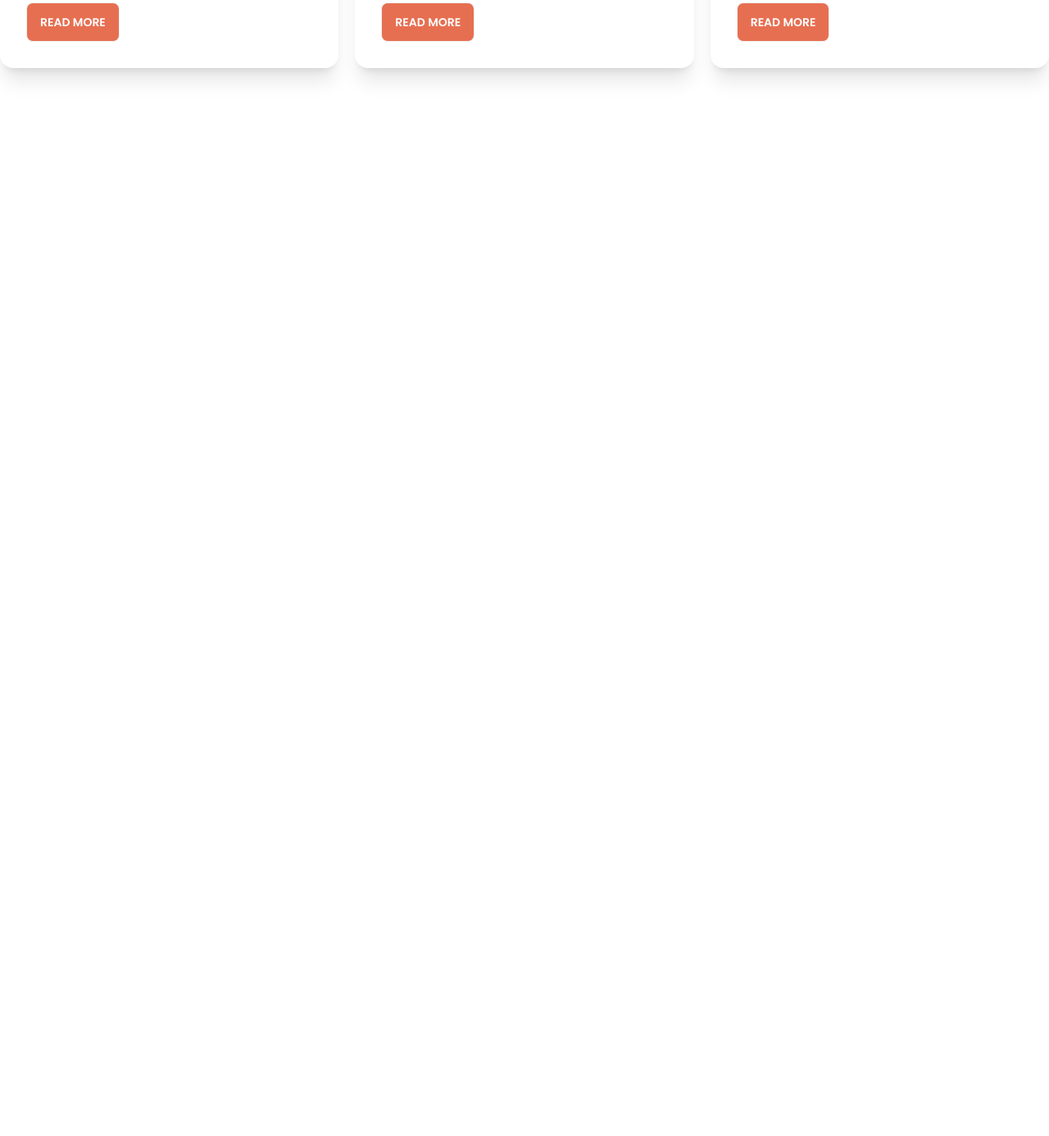
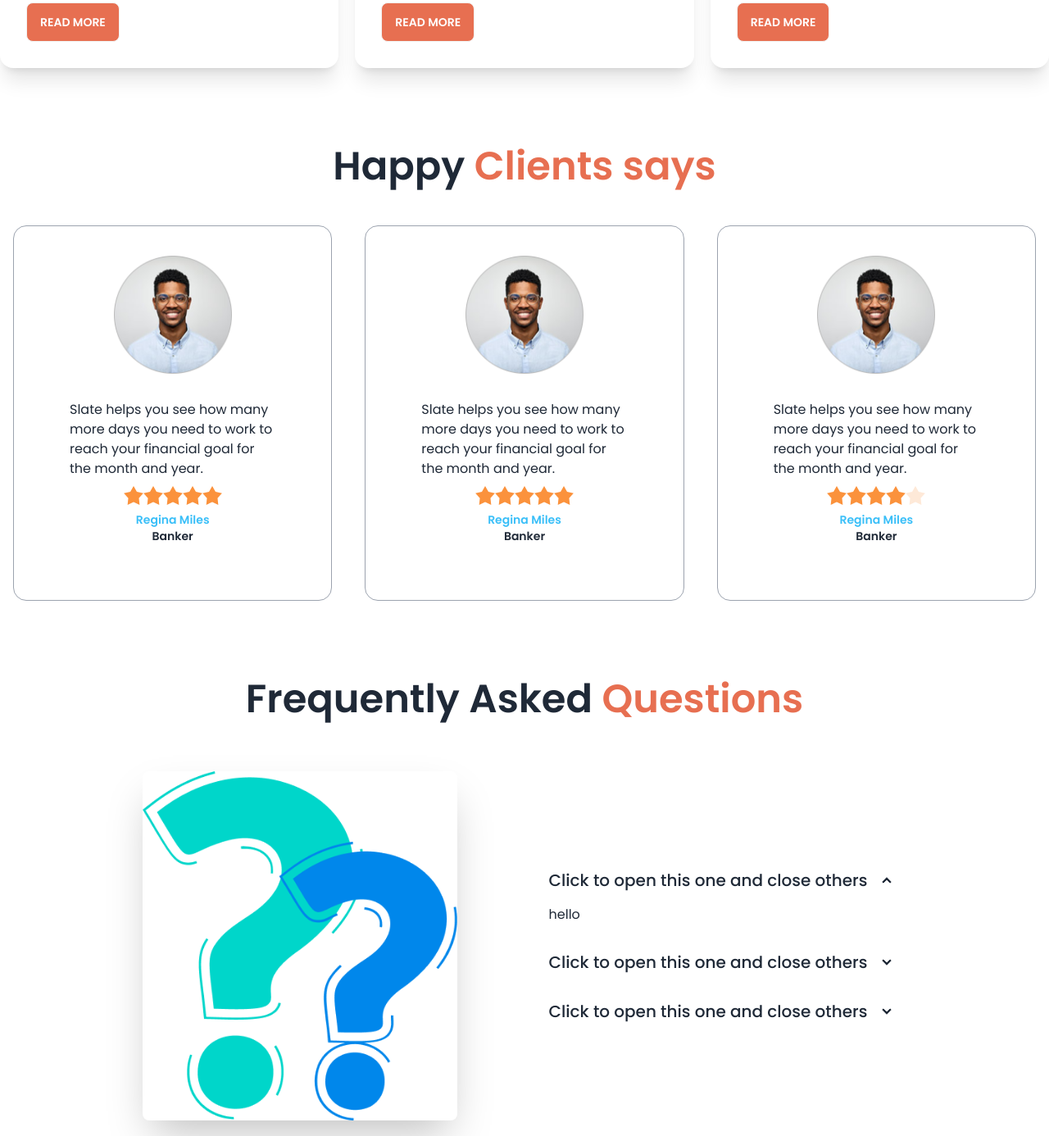
Before and after one commit to Rahamat725/biker-zone, a plain HTML site: page index.html in a window 1280 px wide. Shown: the part 1219-2605 px from the top of the page at 82% size. Before the commit the page ends 1398 px from the top, so only its background shows below. Drawn offline with nearby package versions, Linux system fonts and the light colour scheme; files whose address does not match are found by name.

Commit message:
added footer

```diff
--- a/index.html
+++ b/index.html
@@ -178,7 +178,135 @@
           </div>
         </div>
       </section>
+
+      <!-- Happy Client section -->
+      <section>
+        <h2 class="text-5xl text-center font-semibold my-12">Happy <span class="text-bike-primary">Clients says</span></h2>
+<div class="grid gap-10 sm:mx-4 grid-cols-1 md:grid-cols-2 lg:grid-cols-3 ">
+  <!-- first review card -->
+  <div class="card bg-base-100 p-9   border border-gray-400">
+    <figure><img src="/images/others/user-1.png" class="w-36" alt="Shoes" /></figure>
+    <div class="card-body">
+
+      <p>Slate helps you see how
+        many more days you need
+        to work to reach your financial
+        goal for the month and year.</p>
+        <div class="rating justify-center">
+          <input type="radio" name="rating-2" class="mask mask-star-2 bg-orange-400" />
+          <input type="radio" name="rating-2" class="mask mask-star-2 bg-orange-400"  />
+          <input type="radio" name="rating-2" class="mask mask-star-2 bg-orange-400" />
+          <input type="radio" name="rating-2" class="mask mask-star-2 bg-orange-400" checked/>
+          <input type="radio" name="rating-2" class="mask mask-star-2 bg-orange-400" />
+        </div>
+      <div class="text-center">
+       <h4 class="text-info text-sm font-semibold	">Regina Miles</h4>
+       <p class="text-sm font-semibold">Banker</p>
+      </div>
+    </div>
+  </div>
+<!-- second review -->
+<div class="card bg-base-100 p-9 border border-gray-400">
+  <figure><img src="/images/others/user-1.png" class="w-36" alt="Shoes" /></figure>
+  <div class="card-body">
+
+    <p>Slate helps you see how
+      many more days you need
+      to work to reach your financial
+      goal for the month and year.</p>
+      <div class="rating justify-center">
+        <input type="radio" name="rating-2" class="mask mask-star-2 bg-orange-400" />
+        <input type="radio" name="rating-2" class="mask mask-star-2 bg-orange-400"  />
+        <input type="radio" name="rating-2" class="mask mask-star-2 bg-orange-400" />
+        <input type="radio" name="rating-2" class="mask mask-star-2 bg-orange-400" checked/>
+        <input type="radio" name="rating-2" class="mask mask-star-2 bg-orange-400" />
+      </div>
+    <div class="text-center">
+     <h4 class="text-info text-sm font-semibold	">Regina Miles</h4>
+     <p class="text-sm font-semibold">Banker</p>
+    </div>
+  </div>
+</div>
+<!-- third review -->
+<div class="card bg-base-100 p-9  border border-gray-400">
+  <figure><img src="/images/others/user-1.png" class="w-36" alt="Shoes" /></figure>
+  <div class="card-body">
+
+    <p>Slate helps you see how
+      many more days you need
+      to work to reach your financial
+      goal for the month and year.</p>
+      <div class="rating justify-center">
+        <input type="radio" name="rating-2" class="mask mask-star-2 bg-orange-400" />
+        <input type="radio" name="rating-2" class="mask mask-star-2 bg-orange-400"  />
+        <input type="radio" name="rating-2" class="mask mask-star-2 bg-orange-400" />
+        <input type="radio" name="rating-2" class="mask mask-star-2 bg-orange-400" checked/>
+        <input type="radio" name="rating-2" class="mask mask-star-2 bg-orange-400" />
+      </div>
+    <div class="text-center">
+     <h4 class="text-info text-sm font-semibold	">Regina Miles</h4>
+     <p class="text-sm font-semibold">Banker</p>
+    </div>
+  </div>
+</div>
+
+</div>
+      </section>
+
+      <!-- FAQ -->
+      <section class="my-24">
+        <h2 class="text-5xl text-center font-semibold my-12">Frequently Asked<span class="text-bike-primary"> Questions </span></h2
+        <div class="hero min-h-screen ">
+          <div class="hero-content flex-col lg:gap-24 lg:flex-row">
+            <img src="/images/others/faq.png" class="lg:max-w-sm w-3/4 rounded-lg shadow-2xl" />
+            <div>
+
+              <div class="collapse collapse-arrow ">
+                <input type="radio" name="my-accordion-2" checked="checked" />
+                <div class="collapse-title text-xl font-medium">
+                  Click to open this one and close others
+                </div>
+                <div class="collapse-content">
+                  <p>hello</p>
+                </div>
+              </div>
+              <div class="collapse collapse-arrow ">
+                <input type="radio" name="my-accordion-2" />
+                <div class="collapse-title text-xl font-medium">
+                  Click to open this one and close others
+                </div>
+                <div class="collapse-content">
+                  <p>hello</p>
+                </div>
+              </div>
+              <div class="collapse collapse-arrow ">
+                <input type="radio" name="my-accordion-2" />
+                <div class="collapse-title text-xl font-medium">
+                  Click to open this one and close others
+                </div>
+                <div class="collapse-content">
+                  <p>hello</p>
+                </div>
+              </div>
+            </div>
+          </div>
+        </div>
+      </section>
     </main>
-    <footer></footer>
+
+    <footer class="footer p-9    bg-neutral text-neutral-content">
+      <div>
+
+        <p>ACME Industries Ltd.<br/>Providing reliable tech since 1992</p>
+      </div>
+      <div>
+        <span class="footer-title">Get the App</span>
+        <div class="grid grid-cols-1 gap-4 ">
+          <a><img class="w-36" src="images/others/android.png" alt=""></a>
+          <a><img class="w-36"  src="images/others/ios.png" alt=""></a>
+
+        </div>
+      </div>
+    </footer>
 </body>
 </html>
```
